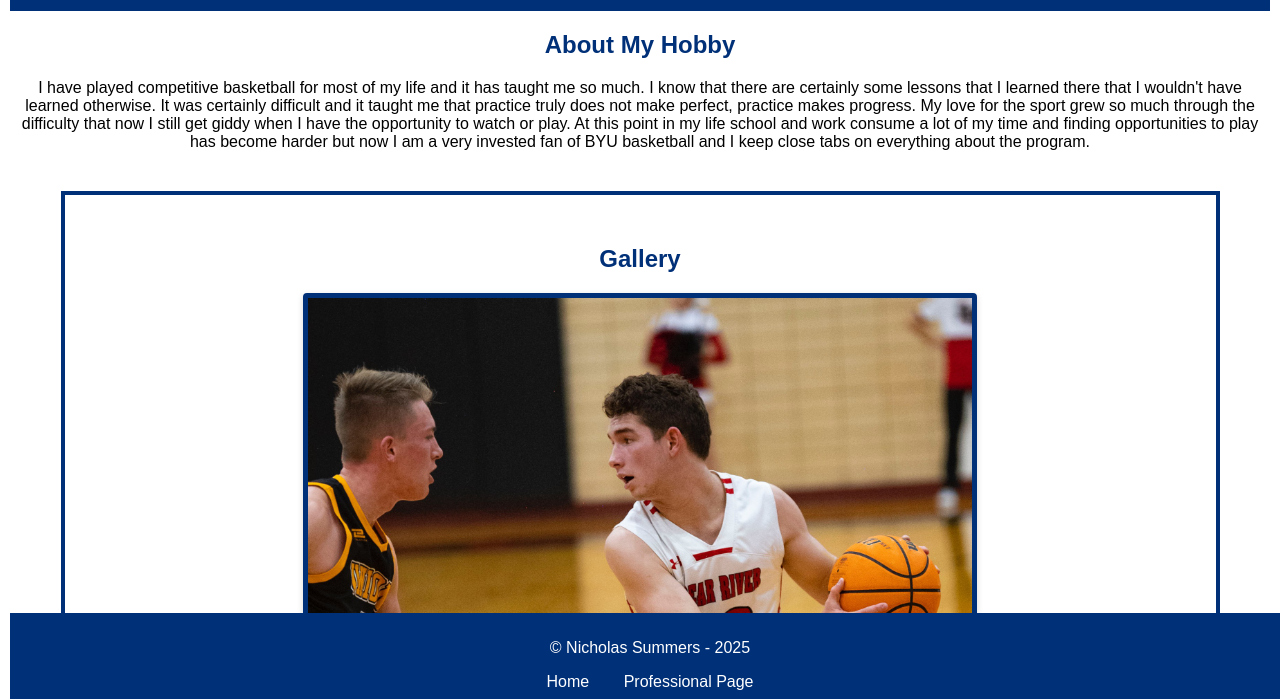
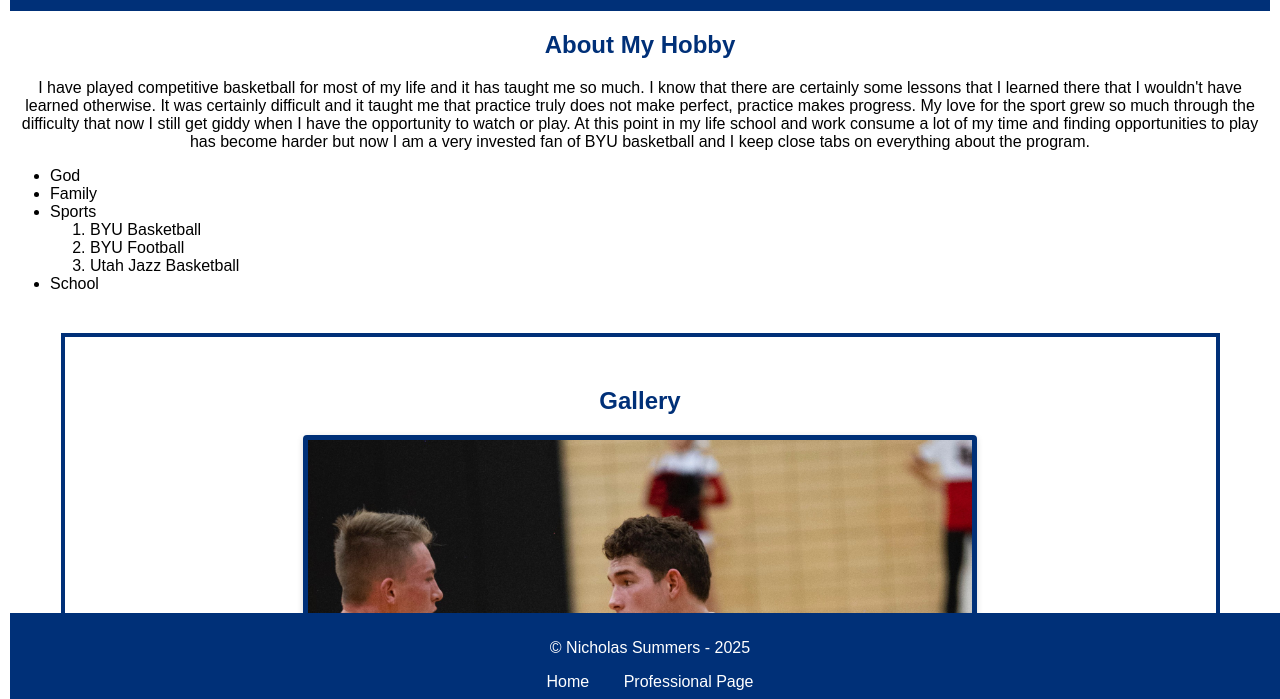
Before and after one commit to nsum1231/Final-Project, a plain HTML site: page hobby.html in a window 1280 px wide. Shown: the part 99-798 px from the top of the page. Drawn offline with Linux system fonts and the light colour scheme.

Commit message:
Update hobby.html

```diff
--- a/hobby.html
+++ b/hobby.html
@@ -16,6 +16,19 @@
             <h2>About My Hobby</h2>
             <p>I have played competitive basketball for most of my life and it has taught me so much.  I know that there are certainly some lessons that I learned there that I wouldn't have learned otherwise.  It was certainly difficult and it taught me that practice truly does not make perfect, practice makes progress.  My love for the sport grew so much through the difficulty that now I still get giddy when I have the opportunity to watch or play.  At this point in my life school and work consume a lot of my time and finding opportunities to play has become harder but now I am a very invested fan of BYU basketball and I keep close tabs on everything about the program.</p>
         </section>
+<ul>
+  <li>God</li>
+  <li>Family</li>
+  <li>Sports
+    <ol>
+      <li>BYU Basketball</li>
+      <li>BYU Football</li>
+      <li>Utah Jazz Basketball</li>
+    </ol>
+  </li>
+  <li>School</li>
+</ul>
+
         <section>
             <h2>Gallery</h2>
             <div class="gallery">
```
